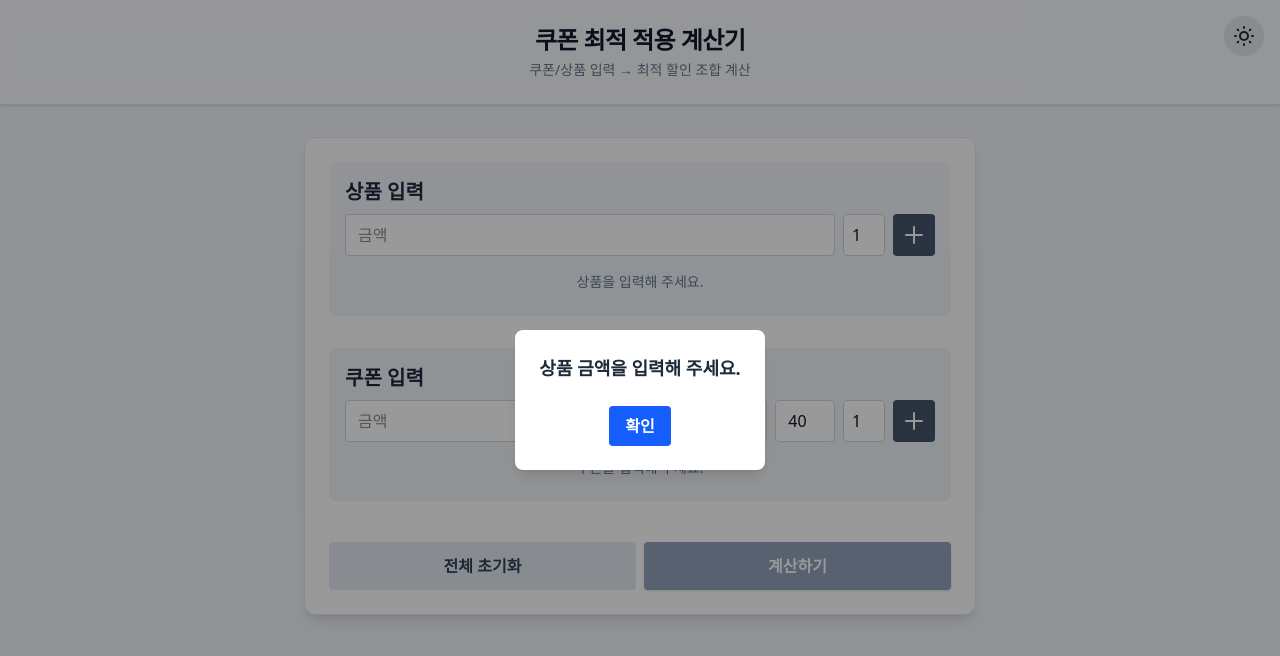
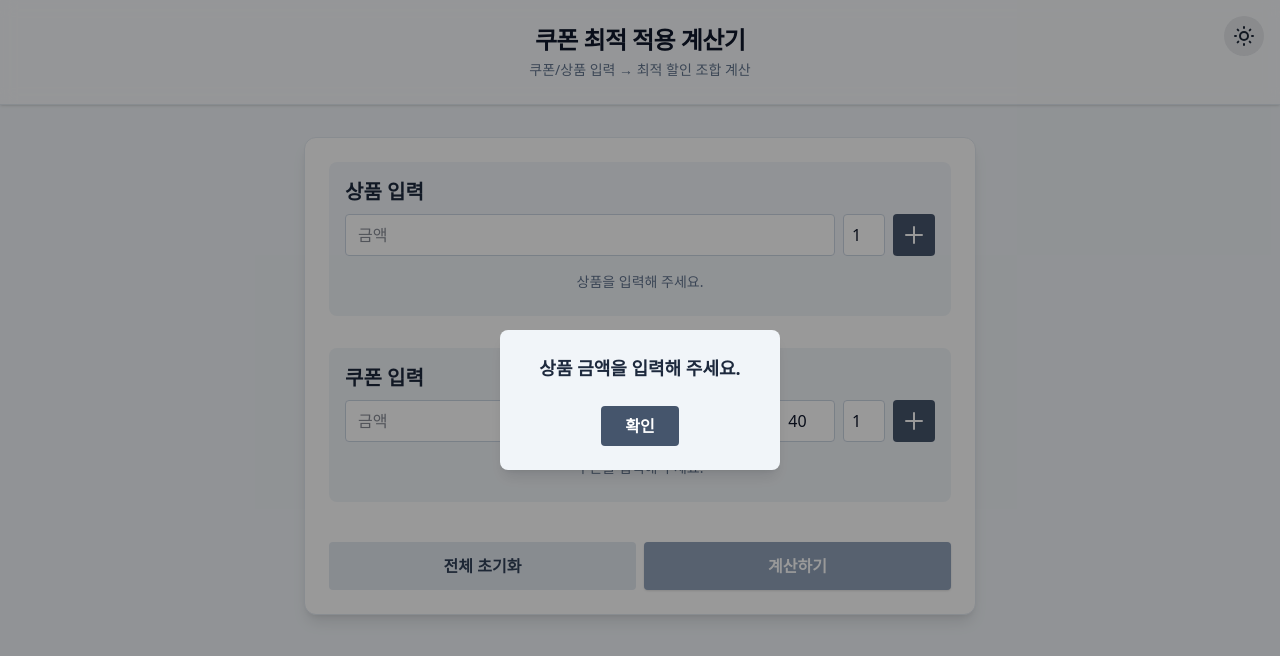
Before and after one commit to lee-taehwan/coupon-optimizer, a Next.js app: page / in a window 1280 px wide. Both pictures are taken after a click on the button 914 px from the left and 235 px from the top of the page. Shown: the top 656 px of the page. Built offline with nearby package versions, Linux system fonts and the light colour scheme.

Commit message:
모달 색상 변경 및 애니메이션 효과 추가

```diff
--- a/src/components/InputModal.tsx
+++ b/src/components/InputModal.tsx
@@ -1,4 +1,5 @@
 import React from "react";
+import { motion, AnimatePresence } from 'framer-motion';
 
 interface InputModalProps {
   open: boolean;
@@ -7,19 +8,34 @@ interface InputModalProps {
 }
 
 const InputModal: React.FC<InputModalProps> = ({ open, message, onClose }) => {
-  if (!open) return null;
   return (
-    <div className="fixed inset-0 z-50 flex items-center justify-center bg-black/40">
-      <div className="bg-white rounded-lg shadow-lg p-6 min-w-[240px] flex flex-col items-center">
-        <div className="text-lg font-semibold mb-4 text-gray-800">{message}</div>
-        <button
-          className="mt-2 px-4 py-2 rounded bg-blue-600 text-white font-bold hover:bg-blue-700 transition"
+    <AnimatePresence>
+      {open && (
+        <motion.div
+          initial={{ opacity: 0 }}
+          animate={{ opacity: 1 }}
+          exit={{ opacity: 0 }}
+          className="fixed inset-0 z-50 flex items-center justify-center bg-black/40"
           onClick={onClose}
         >
-          확인
-        </button>
-      </div>
-    </div>
+          <motion.div
+            initial={{ y: -30, opacity: 0 }}
+            animate={{ y: 0, opacity: 1 }}
+            exit={{ y: 30, opacity: 0 }}
+            className="bg-slate-100 dark:bg-slate-800 rounded-lg shadow-lg p-6 min-w-[280px] flex flex-col items-center"
+            onClick={(e) => e.stopPropagation()}
+          >
+            <div className="text-lg font-semibold mb-4 text-slate-800 dark:text-slate-200">{message}</div>
+            <button
+              className="mt-2 px-6 py-2 rounded bg-slate-600 text-white font-bold hover:bg-slate-700 transition-colors"
+              onClick={onClose}
+            >
+              확인
+            </button>
+          </motion.div>
+        </motion.div>
+      )}
+    </AnimatePresence>
   );
 };
 
```
